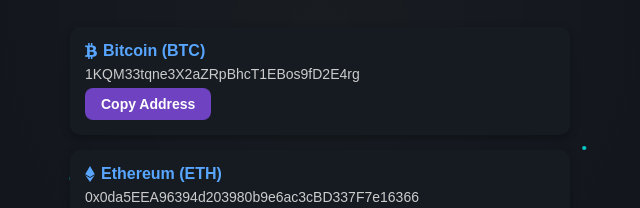
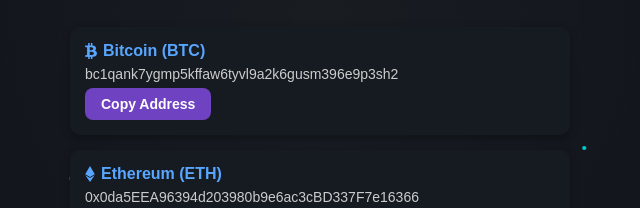
Before and after one commit to Akrololz/Crypto-Donate, a plain HTML site: page index.html in a window 1280 px wide. Shown: the part 379-587 px from the top of the page, 320-960 px from the left. Drawn offline with Linux system fonts and the light colour scheme.

Commit message:
Update index.html

```diff
--- a/index.html
+++ b/index.html
@@ -227,7 +227,7 @@
   <div class="wallets">
     <div class="wallet">
       <strong><i class="fab fa-btc"></i> Bitcoin (BTC)</strong>
-      <p id="btc">1KQM33tqne3X2aZRpBhcT1EBos9fD2E4rg</p>
+      <p id="btc">bc1qank7ygmp5kffaw6tyvl9a2k6gusm396e9p3sh2</p>
       <button class="copy-btn" onclick="copyAddress('btc')">Copy Address</button>
     </div>
     <div class="wallet">
```
